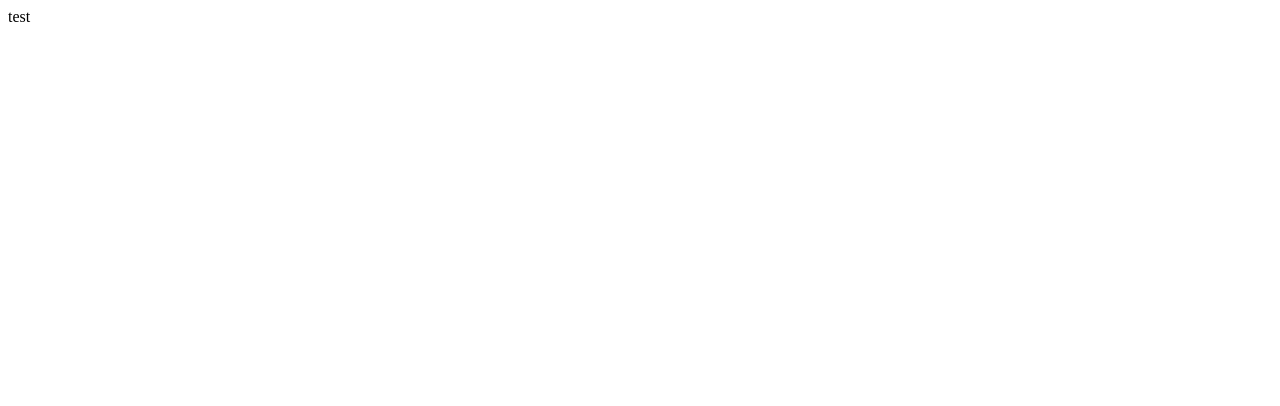
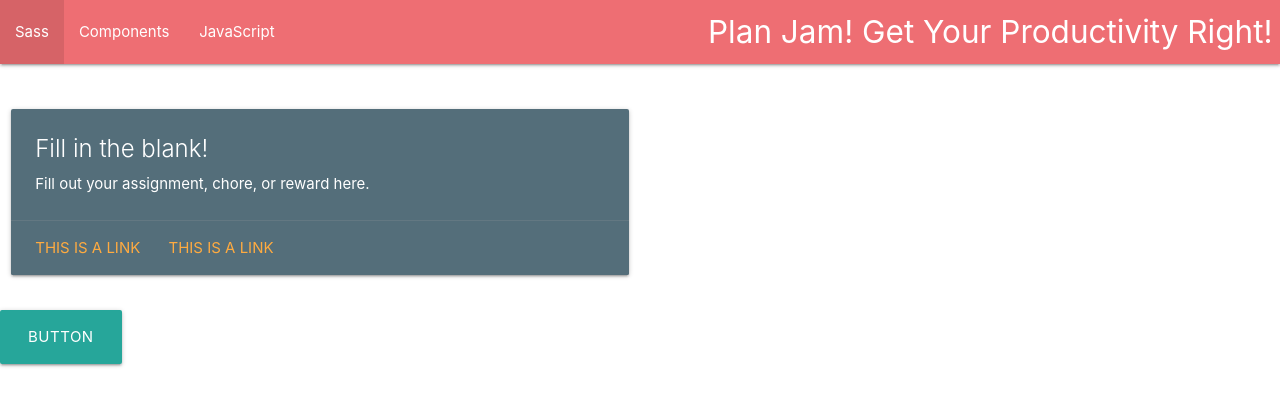
Before and after one commit to Totoro51/Plan-Jam, a plain HTML site: page test.html in a window 1280 px wide. Drawn offline with nearby package versions, Linux system fonts and the light colour scheme.

Commit message:
fist real

```diff
--- a/test.html
+++ b/test.html
@@ -1,3 +1,42 @@
-<div>
-    test
-</div>
+<html>
+    <head>
+            <link rel="stylesheet" href="https://cdnjs.cloudflare.com/ajax/libs/materialize/1.0.0/css/materialize.min.css">
+            <script src="https://cdnjs.cloudflare.com/ajax/libs/materialize/1.0.0/js/materialize.min.js"></script>
+    </head>
+    <body>
+        <nav>
+         <div class="nav-wrapper">
+             <a href="#" class="brand-logo right">Plan Jam! Get Your Productivity Right!</a>
+            <ul id="nav-mobile" class="left hide-on-med-and-down">
+                <li><a href="sass.html">Sass</a></li>
+                <li><a href="badges.html">Components</a></li>
+                <li><a href="collapsible.html">JavaScript</a></li>
+             </ul>
+         </div>
+
+        </nav>
+         <div class="nav-wrapper">
+            <div class="col s12">
+             <a href="#!" class="breadcrumb">First task</a>
+             <a href="#!" class="breadcrumb">Second task</a>
+             <a href="#!" class="breadcrumb">Third task</a>
+            </div>
+         </div>
+
+      <div class="row">
+        <div class="col s12 m6">
+          <div class="card blue-grey darken-1">
+            <div class="card-content white-text">
+              <span class="card-title">Fill in the blank!</span>
+              <p>Fill out your assignment, chore, or reward here.</p>
+            </div>
+            <div class="card-action">
+              <a href="#">This is a link</a>
+              <a href="#">This is a link</a>
+            </div>
+          </div>
+        </div>
+      </div>
+       <a class="waves-effect waves-light btn-large">Button</a>
+    </body>
+</html>
```
Also changed, not shown: index.html (added, +47 -0 lines).
